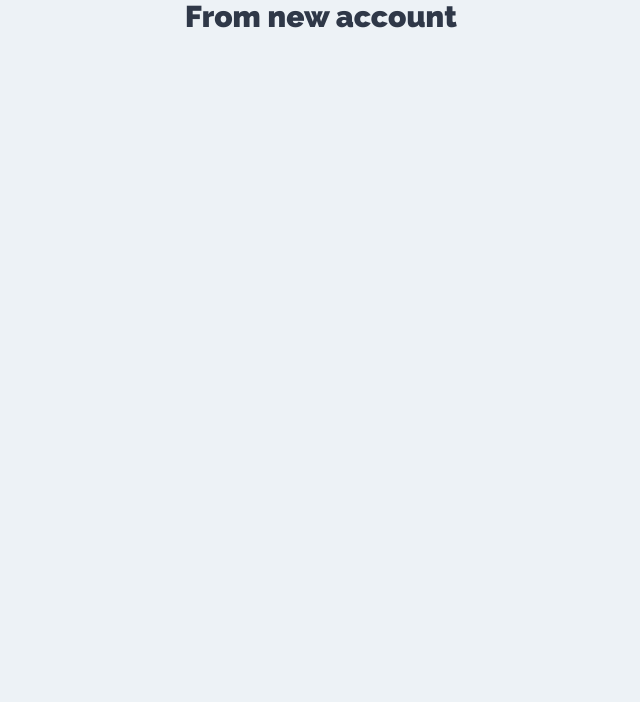
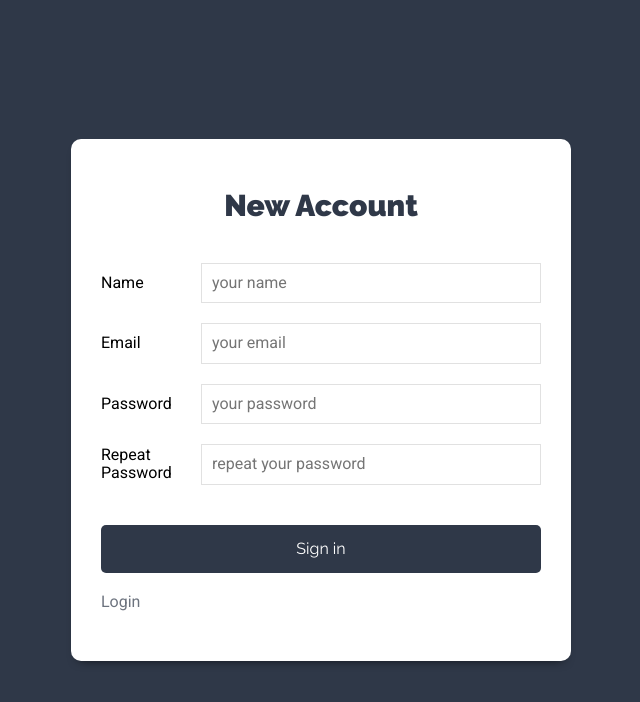
Before and after one commit to sruizpdev/MERN-task, a React (Create React App) app: page /new-account in a window 1280 px wide. Shown: the top 702 px of the page, without its empty margins (319-959 px from the left). Built offline with nearby package versions, Linux system fonts and the light colour scheme.

Commit message:
new account page

```diff
--- a/src/components/auth/Login.js
+++ b/src/components/auth/Login.js
@@ -1,19 +1,39 @@
-import React from "react";
+import React, { useState } from "react";
+import { Link } from "react-router-dom";
+
 const Login = () => {
-  const onChange = () => {
-    console.log("escribiendo");
+  const [user, saveUser] = useState({
+    email: "",
+    password: "",
+  });
+
+  const { email, password } = user;
+
+  const onChange = (e) => {
+    saveUser({
+      ...user,
+      [e.target.name]: e.target.value,
+    });
   };
+
+const onSubmit = e =>{
+  e.preventdefault();
+
+}
+
+
   return (
     <div className="form-user">
       <div className="container-form shadow-dark">
         <h1>Login</h1>
-        <form>
+        <form onSubmit={onSubmit}>
           <div className="field-form">
             <label htmlFor="email">Email</label>
             <input
               type="email"
               id="email"
               name="email"
+              value={email}
               placeholder="your email"
               onChange={onChange}
             />
@@ -24,6 +44,7 @@
               type="password"
               id="password"
               name="password"
+              value={password}
               placeholder="your password"
               onChange={onChange}
             />
@@ -36,6 +57,7 @@
             />
           </div>
         </form>
+        <Link to={'/new-account'} className="link-account">Get account</Link>
       </div>
     </div>
   );
--- a/src/components/auth/NewAccount.js
+++ b/src/components/auth/NewAccount.js
@@ -1,6 +1,90 @@
-import React from "react";
-const NewAccount = () => {
-  return <h1>From new account</h1>;
+import React, { useState } from "react";
+import { Link } from "react-router-dom";
+
+const NewAccount= () => {
+  const [user, saveUser] = useState({
+    name:'',
+    email: "",
+    password: "",
+    confirmPassword:''
+  });
+
+  const { name, email, password, confirmPassword } = user;
+
+  const onChange = (e) => {
+    saveUser({
+      ...user,
+      [e.target.name]: e.target.value,
+    });
+  };
+
+const onSubmit = e =>{
+  e.preventdefault();
+
+}
+
+
+  return (
+    <div className="form-user">
+      <div className="container-form shadow-dark">
+        <h1>New Account</h1>
+        <form onSubmit={onSubmit}>
+          <div className="field-form">
+            <label htmlFor="name">Name</label>
+            <input
+              type="text"
+              id="name"
+              name="name"
+              value={name}
+              placeholder="your name"
+              onChange={onChange}
+            />
+          </div>
+          <div className="field-form">
+            <label htmlFor="email">Email</label>
+            <input
+              type="email"
+              id="email"
+              name="email"
+              value={email}
+              placeholder="your email"
+              onChange={onChange}
+            />
+          </div>
+          <div className="field-form">
+            <label htmlFor="password">Password</label>
+            <input
+              type="password"
+              id="password"
+              name="password"
+              value={password}
+              placeholder="your password"
+              onChange={onChange}
+            />
+          </div>
+          <div className="field-form">
+            <label htmlFor="confirmPassword">Repeat Password</label>
+            <input
+              type="password"
+              id="confirmPassword"
+              name="confirmPassword"
+              value={confirmPassword}
+              placeholder="repeat your password"
+              onChange={onChange}
+            />
+          </div>
+          <div className="field-form">
+            <input
+              type="submit"
+              className="btn btn-primary btn-block"
+              value="Sign in"
+            />
+          </div>
+        </form>
+        <Link to={'/'} className="link-account">Login</Link>
+      </div>
+    </div>
+  );
 };
 
 export default NewAccount;
--- a/src/index.css
+++ b/src/index.css
@@ -321,7 +321,7 @@
   flex: 1;
 }
 
-.enlace-cuenta {
+.link-account {
   margin-top: 2rem;
   display: block;
   opacity: .7;
```
